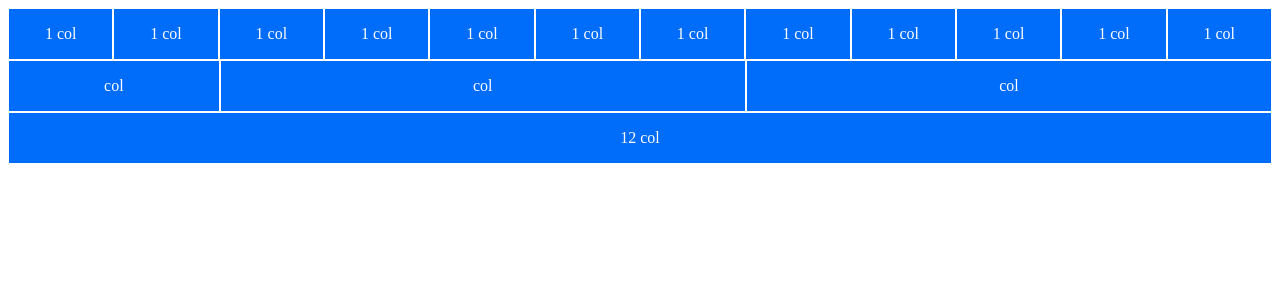
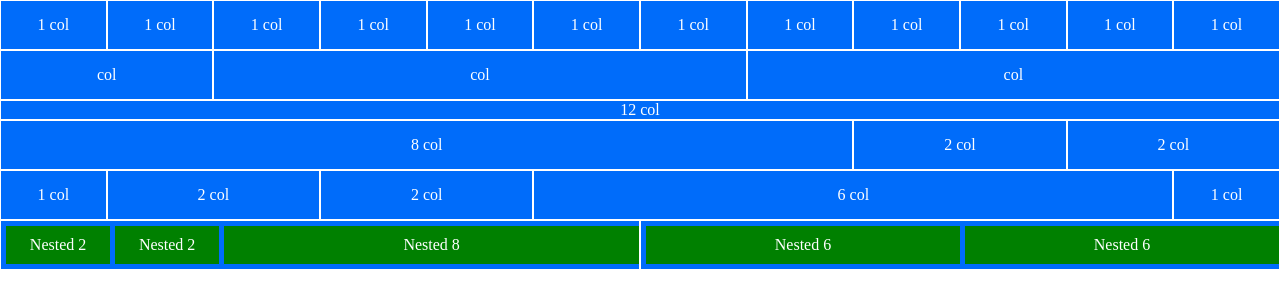
Before and after one commit to Fabiofljf/html-css-12bool, a plain HTML site: page index.html in a window 1280 px wide. Drawn offline with Linux system fonts and the light colour scheme.

Commit message:
add main

```diff
--- a/css/style.css
+++ b/css/style.css
@@ -0,0 +1,9 @@
+* {
+    margin: 0;
+    padding: 0;
+    box-sizing: border-box;
+}
+
+img {
+    max-width: 100%;
+}
--- a/framework/12bool.css
+++ b/framework/12bool.css
@@ -1,11 +1,7 @@
 /* debug */
 
 
-/* style 12 colonna */
-
-.row {
-    display: flex;
-}
+/* utility */
 
 [class^=col] {
     display: flex;
@@ -14,64 +10,84 @@
     background-color: #006CFA;
     border: 1px solid white;
     color: white;
+    height: 50px;
+}
+
+.nested {
+    display: flex;
+    justify-content: center;
+    align-items: center;
+    background-color: green;
+    padding: 10px;
+    margin-left: 5px;
+    color: white;
+}
+
+
+/* style 12 colonna */
+
+.row {
+    display: flex;
+    flex-direction: row;
+    flex-wrap: wrap;
 }
 
 .col-1 {
-    width: calc((100% / 12) * 1);
-    height: 50px;
+    flex-basis: calc((100% / 12) * 1);
+    max-width: calc((100% / 12) * 1);
 }
 
 .col-2 {
-    width: calc((100% / 12) * 2);
-    height: 50px;
+    flex-basis: calc((100% / 12) * 2);
+    max-width: calc((100% / 12) * 2);
 }
 
 .col-3 {
-    width: calc((100% / 12) * 3);
-    height: 50px;
+    flex-basis: calc((100% / 12) * 3);
+    max-width: calc((100% / 12) * 3);
 }
 
 .col-4 {
-    width: calc((100% / 12) * 4);
-    height: 50px;
+    flex-basis: calc((100% / 12) * 4);
+    max-width: calc((100% / 12) * 4);
 }
 
 .col-5 {
-    width: calc((100% / 12) * 5);
-    height: 50px;
+    flex-basis: calc((100% / 12) * 5);
+    max-width: calc((100% / 12) * 5);
 }
 
 .col-6 {
-    width: 50%;
-    height: 50px;
+    flex-basis: 50%;
+    max-width: 50%;
 }
 
 .col-7 {
-    width: calc((100% / 12) * 7);
-    height: 50px;
+    flex-basis: calc((100% / 12) * 7);
+    max-width: calc((100% / 12) * 7);
 }
 
 .col-8 {
-    width: calc((100% / 12) * 8);
-    height: 50px;
+    flex-basis: calc((100% / 12) * 8);
+    max-width: calc((100% / 12) * 8);
 }
 
 .col-9 {
-    width: calc((100% / 12) * 9);
-    height: 50px;
+    flex-basis: calc((100% / 12) * 9);
+    max-width: calc((100% / 12) * 9);
 }
 
 .col-10 {
-    width: calc((100% / 12) * 10);
-    height: 50px;
+    flex-basis: calc((100% / 12) * 10);
+    max-width: calc((100% / 12) * 10);
 }
 
 .col-11 {
-    width: calc((100% / 12) * 11);
-    height: 50px;
+    flex-basis: calc((100% / 12) * 11);
+    max-width: calc((100% / 12) * 11);
 }
 
 .col-12 {
-    width: 100%;
-    height: 50px;
+    flex-basis: 100%;
+    height: 100%
 }
--- a/index.html
+++ b/index.html
@@ -34,6 +34,29 @@
         <div class="row">
             <div class="col-12">12 col</div>
         </div>
+        <div class="row">
+            <div class="col-8">8 col</div>
+            <div class="col-2">2 col</div>
+            <div class="col-2">2 col</div>
+        </div>
+        <div class="row">
+            <div class="col-1">1 col</div>
+            <div class="col-2">2 col</div>
+            <div class="col-2">2 col</div>
+            <div class="col-6">6 col</div>
+            <div class="col-1">1 col</div>
+        </div>
+        <div class="row">
+            <div class="col-6">
+                <div class="nested col-2">Nested 2</div>
+                <div class="nested col-2">Nested 2</div>
+                <div class="nested col-8">Nested 8</div>
+            </div>
+            <div class="col-6">
+                <div class="nested col-6">Nested 6</div>
+                <div class="nested col-6">Nested 6</div>
+            </div>
+        </div>
     </header>
     <!-- /#site_header -->
     <main id="site_main"></main>
```
